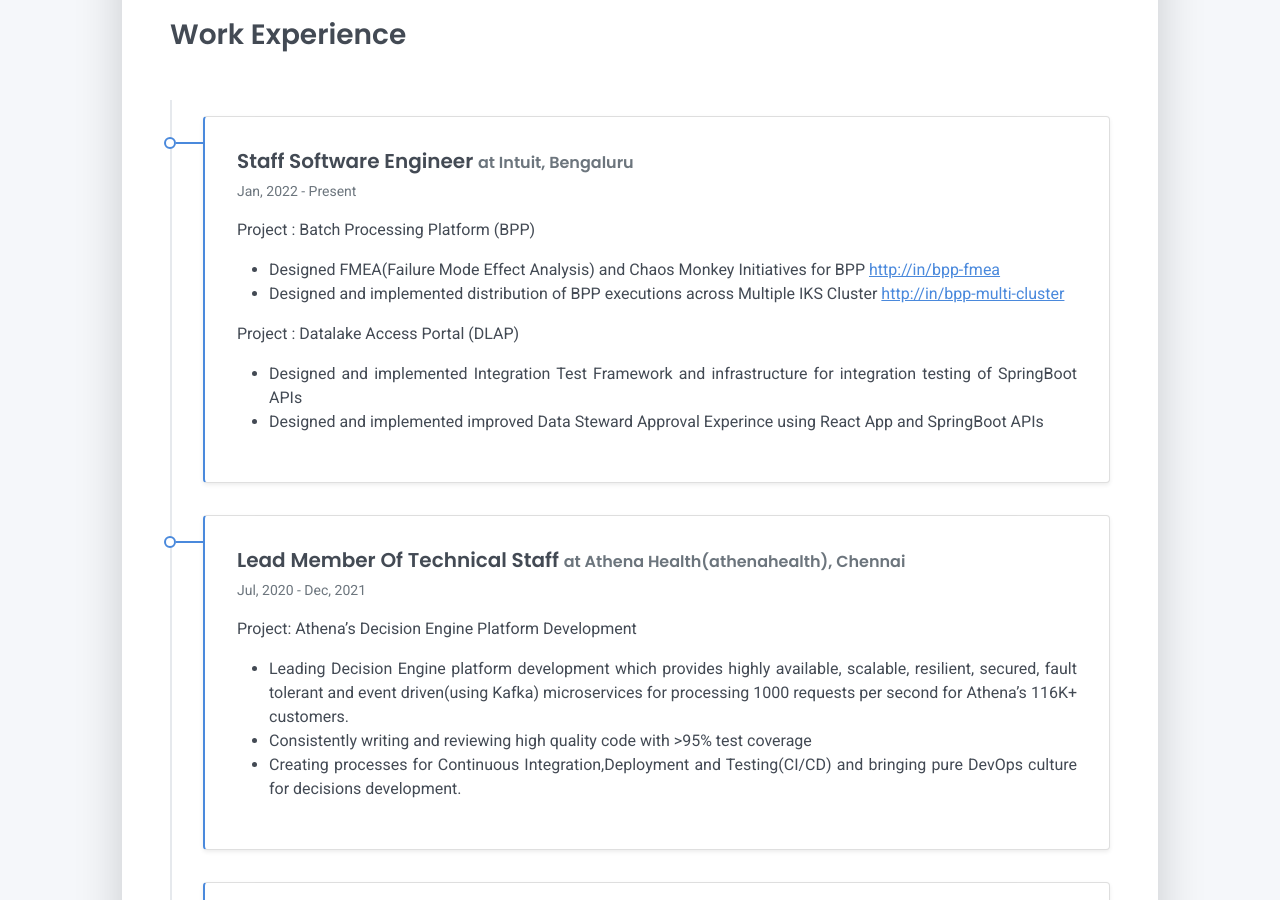
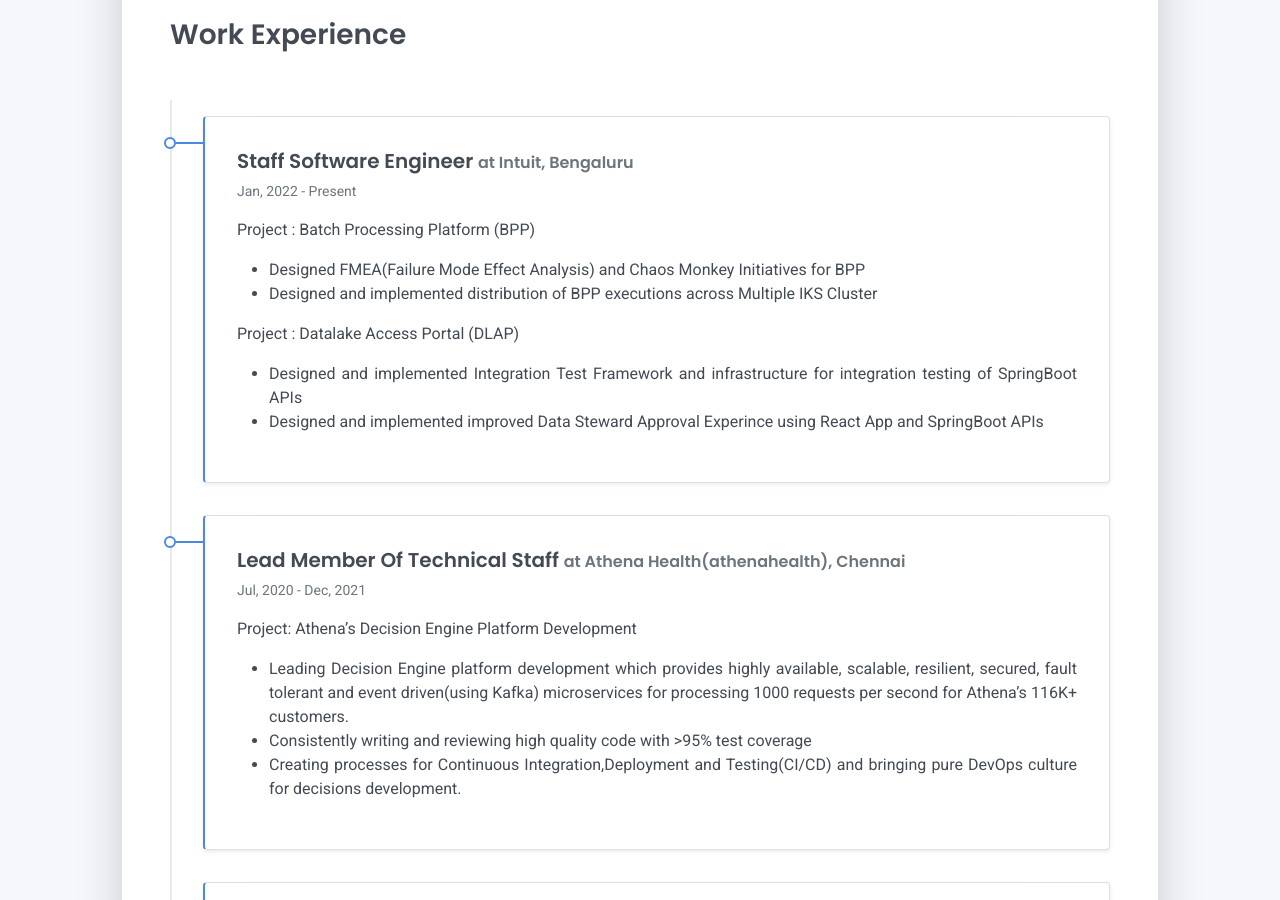
Before and after one commit to anandkshitiz/anandkshitiz.github.io, a Jekyll site: the page built from tabs/about.md, in a window 1280 px wide and 900 px high, scrolled down 1400 px. Built offline with Jekyll 4.4.1, drawn with Linux system fonts in a browser that asks for light colours; part of the change alters nothing that is shown.

```diff
--- a/tabs/about/content/work-experience-section.html
+++ b/tabs/about/content/work-experience-section.html
@@ -8,8 +8,8 @@
             <div>
                 <p style="text-align: justify">
                 <ul style="text-align: justify">
-                    <li>Designed FMEA(Failure Mode Effect Analysis) and Chaos Monkey Initiatives for BPP <a href="url">http://in/bpp-fmea</a></li>
-                    <li>Designed and implemented distribution of BPP executions across Multiple IKS Cluster <a href="url">http://in/bpp-multi-cluster</a></li>
+                    <li>Designed FMEA(Failure Mode Effect Analysis) and Chaos Monkey Initiatives for BPP <a href="in/bpp-fmea"></a></li>
+                    <li>Designed and implemented distribution of BPP executions across Multiple IKS Cluster <a href="in/bpp-multi-cluster"></a></li>
                 </ul>
                 </p>
             </div>
```
